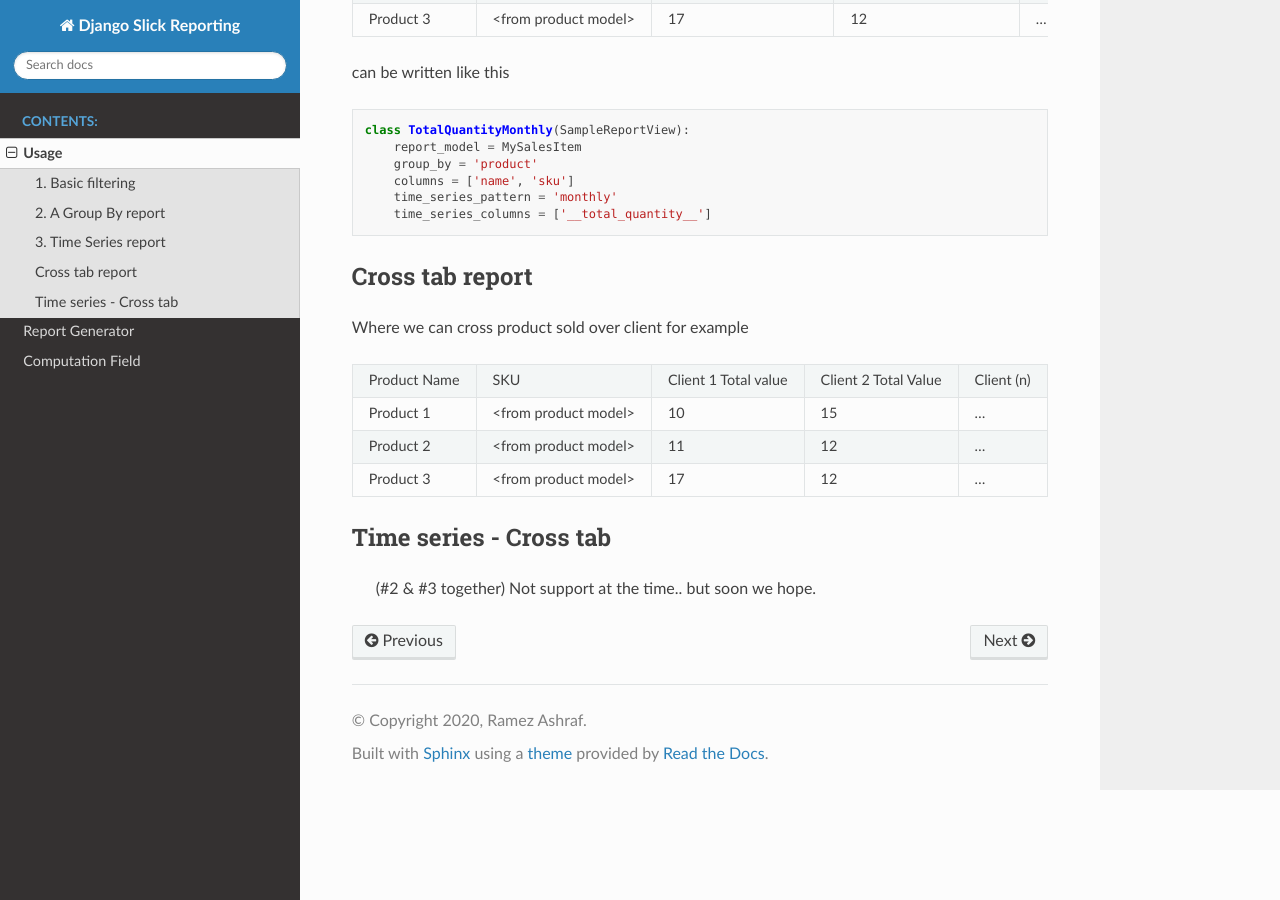
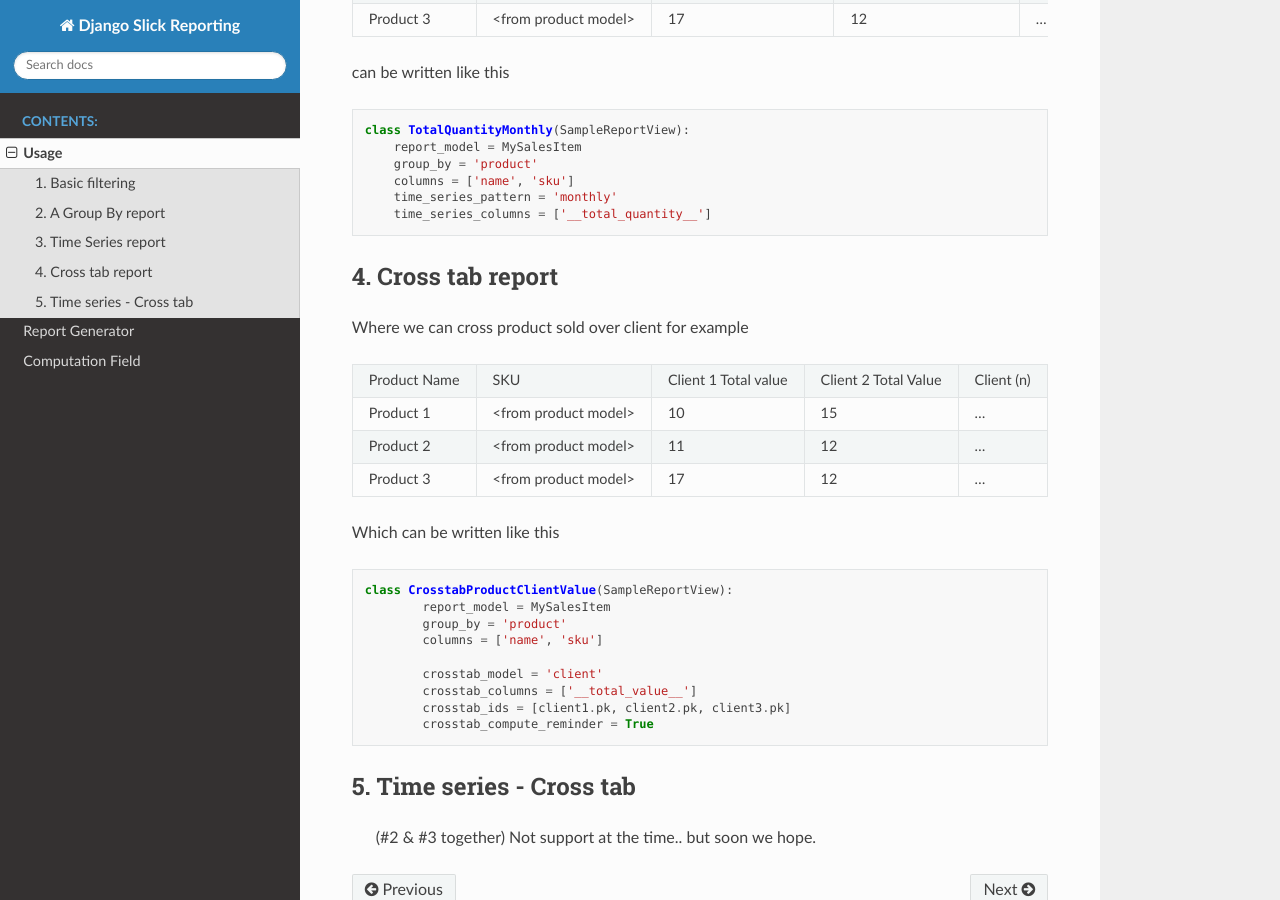
Before and after one commit to Justin121983/django-slick-reporting, a Sphinx documentation site: the page built from docs/source/tour.rst, in a window 1280 px wide and 900 px high, scrolled down 1703 px. Built offline with Sphinx 7.4.7 and the Read the Docs theme 2.0.0, drawn with Linux system fonts in a browser that asks for light colours.

Commit message:
small docs fixes

```diff
--- a/docs/source/index.rst
+++ b/docs/source/index.rst
@@ -44,11 +44,6 @@ You can start by using ``SampleReportView`` which is a subclass of ``django.view
         # The columns you want to display
         columns = ['title', '__total_quantity__']
 
-What is that `__total_quantity__` ?
-
-This is a `Report Field` , it Sums the field `quantity` and display the according results.
-more on :ref:`computation_field`
-
 
 
 .. toctree::
--- a/docs/source/tour.rst
+++ b/docs/source/tour.rst
@@ -105,8 +105,8 @@ can be written like this
             time_series_columns = ['__total_quantity__']
 
 
-Cross tab report
-----------------
+4. Cross tab report
+--------------------
 
 Where we can cross product sold over client for example
 
@@ -121,8 +121,22 @@ Where we can cross product sold over client for example
 | Product 3    | <from product model> | 17              | 12             | ...                   | 17                            |
 +--------------+----------------------+-----------------+----------------+-----------------------+-------------------------------+
 
+Which can be written like this
+
+.. code-block:: python
+
+    class CrosstabProductClientValue(SampleReportView):
+            report_model = MySalesItem
+            group_by = 'product'
+            columns = ['name', 'sku']
+
+            crosstab_model = 'client'
+            crosstab_columns = ['__total_value__']
+            crosstab_ids = [client1.pk, client2.pk, client3.pk]
+            crosstab_compute_reminder = True
 
 
-Time series - Cross tab
------------------------
+
+5. Time series - Cross tab
+--------------------------
  (#2 & #3 together) Not support at the time.. but soon we hope.
```
